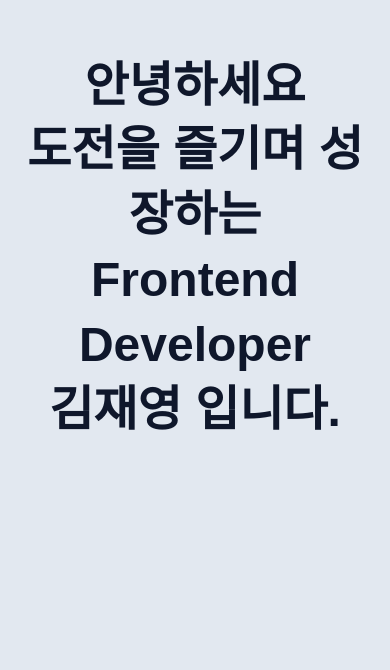
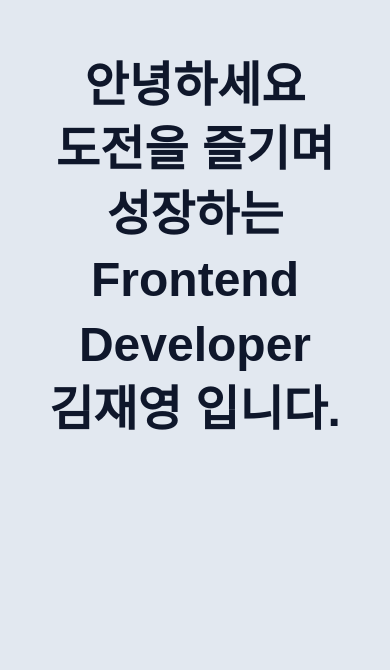
Before and after one commit to dfizae/MyPortfolio, a React (Vite) app: page / in a window 390 px wide. Shown: the part 174-844 px from the top of the page. Built offline with nearby package versions, Linux system fonts and the light colour scheme; a web font is replaced by a local one.

Commit message:
fix: Title 부분 반응형 관련  수정

```diff
--- a/src/constants/Text.ts
+++ b/src/constants/Text.ts
@@ -1,5 +1,6 @@
 export const MESSAGE = Object.freeze({
-    TITLE: "안녕하세요\n도전을 즐기며 성장하는\nFrontend Developer\n김재영 입니다.",
+    TITLE_DESKTOP: "안녕하세요\n도전을 즐기며 성장하는\nFrontend Developer\n김재영 입니다.",
+    TITLE_MOBILE: "안녕하세요\n도전을 즐기며\n성장하는\nFrontend Developer\n김재영 입니다.",
     MENUS: ['Profile', 'Skill', 'Project', 'Contact'],
     MY_PORTFOLIO: "My Portfolio",
     DFIZAE: "Dfizae",
--- a/src/pages/main/Title.tsx
+++ b/src/pages/main/Title.tsx
@@ -5,7 +5,12 @@ export default function Title(){
         <>
             <header className="flex w-full min-h-screen items-center justify-center bg-slate-200">
                 <h1 className="font-extrabold px-4 text-5xl md:text-7xl lg:text-8xl leading-[1.35] text-center whitespace-pre-line text-slate-900">
-                    {MESSAGE.TITLE}
+                    <span className="whitespace-pre-line hidden md:block">
+                        {MESSAGE.TITLE_DESKTOP}
+                    </span>
+                    <span className="whitespace-pre-line block md:hidden">
+                        {MESSAGE.TITLE_MOBILE}
+                    </span>
                 </h1>
             </header>
         </>
```
